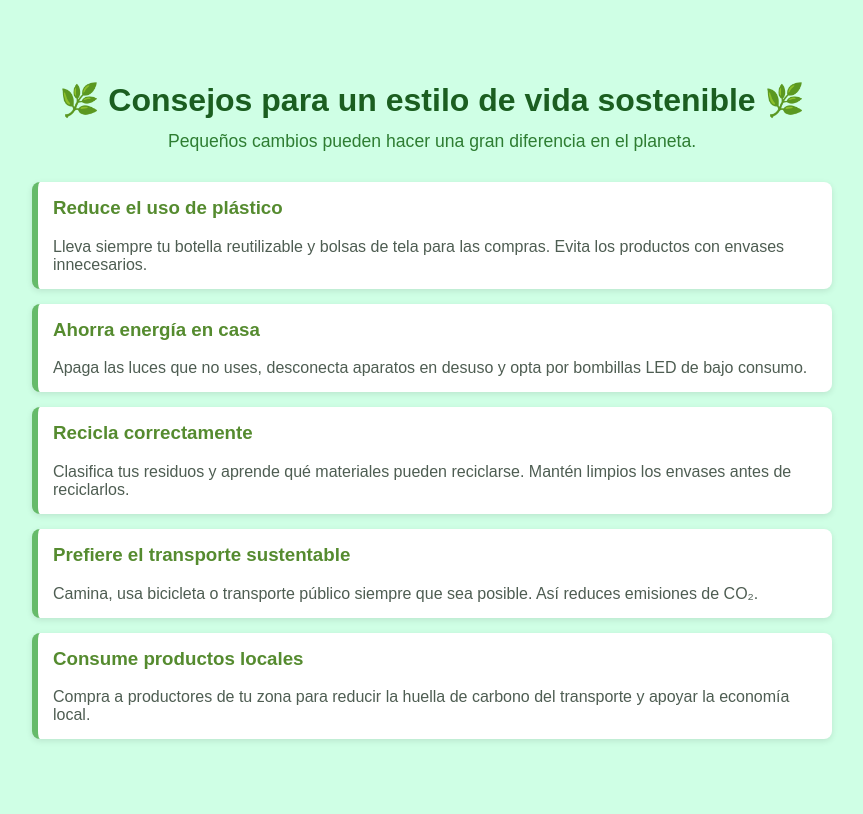
After one commit to owaos/proyecto_inicial, a Django app: page /eco-tips/ in a window 1280 px wide. The commit adds this page. Shown: the whole page, without its empty margins (208-1071 px from the left). Run offline with Django 5.2, Linux system fonts and the light colour scheme.

Commit message:
Botón de tips ecológicos hecho :)

```diff
--- /dev/null
+++ b/config/Gpoint/templates/eco_tips.html
@@ -0,0 +1,84 @@
+<!DOCTYPE html>
+<html lang="es">
+<head>
+    <meta charset="UTF-8">
+    <title>Consejos ecológicos</title>
+    <style>
+        :root {
+            --color-fondo-pagina: #cfffe5;
+            --color-titulo-principal: #1b5e20;
+            --color-subtitulo: #2e7d32;
+            --color-fondo-contenedor: #ffffff;
+            --color-borde-izquierdo: #66bb6a;
+            --color-titulo-tip: #558b2f;
+            --color-descripcion-tip: #4e5d52;
+        }
+
+        /*Fondo*/
+        body {
+            background-color: var(--color-fondo-pagina);
+            font-family: Arial, sans-serif;
+            margin: 0;
+            padding: 0;
+        }
+
+        /*Contenedor*/
+        .eco-tips-container {
+            max-width: 800px;
+            margin: 40px auto;
+            padding: 20px;
+        }
+
+        /*Título principal*/
+        h1 {
+            text-align: center;
+            color: var(--color-titulo-principal);
+        }
+
+        /*Subtítulo*/
+        .eco-subtitulo {
+            text-align: center;
+            color: var(--color-subtitulo);
+            font-size: 1.1em;
+            margin-top: -10px;
+        }
+
+        /*Tarjeta*/
+        .eco-tip {
+            background-color: var(--color-fondo-contenedor);
+            border-left: 6px solid var(--color-borde-izquierdo);
+            padding: 15px;
+            margin-bottom: 15px;
+            border-radius: 8px;
+            box-shadow: 0 2px 6px rgba(0,0,0,0.1);
+        }
+
+        /*Título consejo*/
+        .eco-tip h3 {
+            margin-top: 0;
+            color: var(--color-titulo-tip);
+        }
+
+        /*Descripción consejo*/
+        .eco-tip p {
+            color: var(--color-descripcion-tip);
+            margin-bottom: 0;
+        }
+    </style>
+</head>
+<body>
+    <div class="eco-tips-container">
+        <h1>🌿 Consejos para un estilo de vida sostenible 🌿</h1>
+        <p class="eco-subtitulo">Pequeños cambios pueden hacer una gran diferencia en el planeta.</p>
+
+        <div style="margin-top: 30px;">
+            {% for tip in consejos %}
+                <div class="eco-tip">
+                    <h3>{{ tip.titulo }}</h3>
+                    <p>{{ tip.descripcion }}</p>
+                </div>
+            {% endfor %}
+        </div>
+    </div>
+</body>
+</html>
--- a/config/Gpoint/urls.py
+++ b/config/Gpoint/urls.py
@@ -6,5 +6,6 @@ urlpatterns = [
     path('search/', views.search, name='search'),
     path('search/productos/', views.productos, name='productos'),
     path("ml/health/", views.ml_health, name="ml_health"),
-    path("api/ml/search/", views.ml_search_api, name="ml_search_api")
+    path("api/ml/search/", views.ml_search_api, name="ml_search_api"),
+    path('eco-tips/', views.eco_tips, name='eco_tips')
 ]
--- a/config/Gpoint/views.py
+++ b/config/Gpoint/views.py
@@ -96,3 +96,27 @@ def ml_search_api(request):
         return JsonResponse({"ok": True, "q": q, "paging": paging, "results": results})
     except Exception as e:
         return JsonResponse({"ok": False, "error": str(e)}, status=500)
+def eco_tips(request):
+    consejos = [
+        {
+            "titulo": "Reduce el uso de plástico",
+            "descripcion": "Lleva siempre tu botella reutilizable y bolsas de tela para las compras. Evita los productos con envases innecesarios."
+        },
+        {
+            "titulo": "Ahorra energía en casa",
+            "descripcion": "Apaga las luces que no uses, desconecta aparatos en desuso y opta por bombillas LED de bajo consumo."
+        },
+        {
+            "titulo": "Recicla correctamente",
+            "descripcion": "Clasifica tus residuos y aprende qué materiales pueden reciclarse. Mantén limpios los envases antes de reciclarlos."
+        },
+        {
+            "titulo": "Prefiere el transporte sustentable",
+            "descripcion": "Camina, usa bicicleta o transporte público siempre que sea posible. Así reduces emisiones de CO₂."
+        },
+        {
+            "titulo": "Consume productos locales",
+            "descripcion": "Compra a productores de tu zona para reducir la huella de carbono del transporte y apoyar la economía local."
+        }
+    ]
+    return render(request, 'eco_tips.html', {'consejos': consejos})
```
Also changed, not shown: config/Gpoint/templates/home.html (+29 -0 lines).
